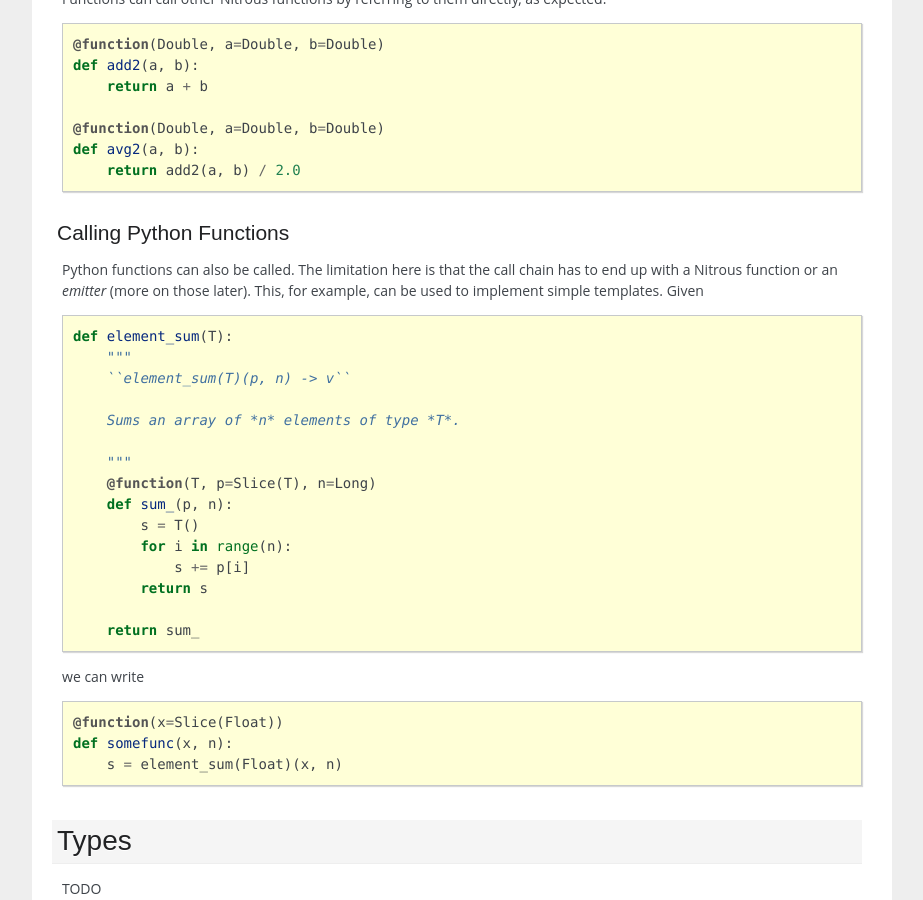
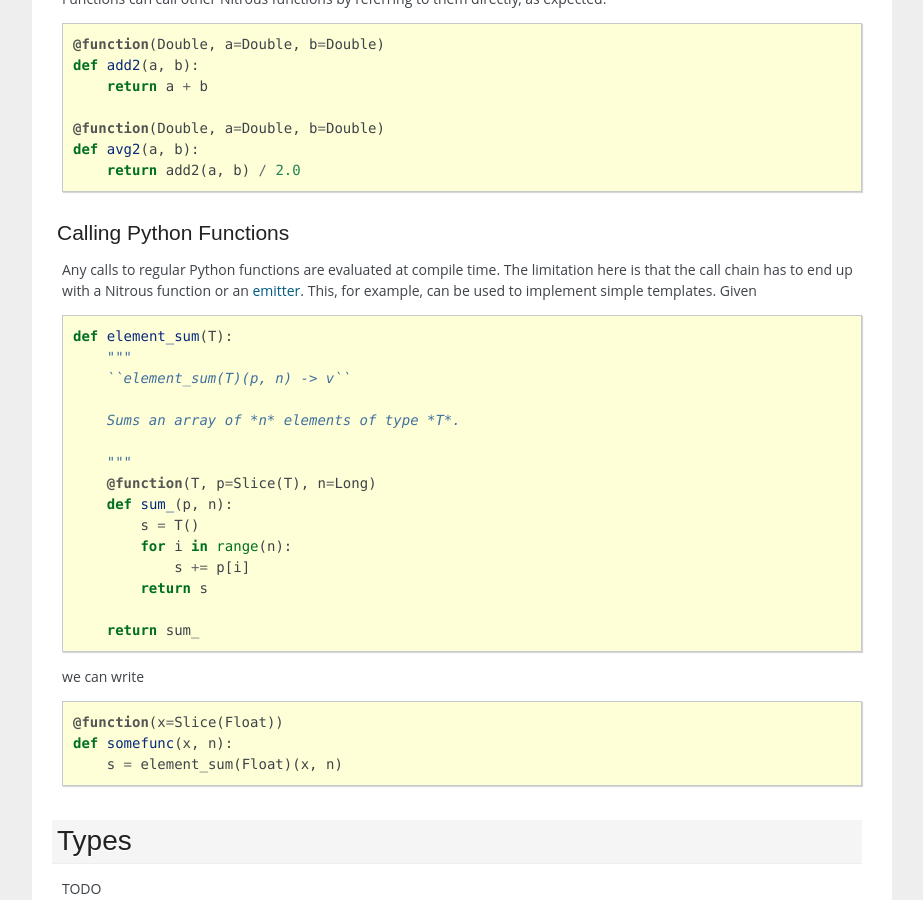
Before and after one commit to dtcaciuc/nitrous, a Sphinx documentation site: the page built from doc/userguide.rst, in a window 1280 px wide and 900 px high, scrolled down 3173 px. Shown: the whole window, without its empty margins (198-1121 px from the left). Built offline with Sphinx 7.4.7, drawn with Linux system fonts in a browser that asks for light colours.

Commit message:
Doc: clarified behavior when calling regular Python functions

```diff
--- a/doc/userguide.rst
+++ b/doc/userguide.rst
@@ -193,9 +193,10 @@ expected::
 Calling Python Functions
 ------------------------
 
-Python functions can also be called. The limitation here is that the call chain
-has to end up with a Nitrous function or an *emitter* (more on those later).
-This, for example, can be used to implement simple templates. Given
+Any calls to regular Python functions are evaluated at compile time. The
+limitation here is that the call chain has to end up with a Nitrous function or
+an `emitter`_.  This, for example, can be used to
+implement simple templates. Given
 
 .. code-block:: python
 
```
Also changed, not shown: other parts of doc/userguide.rst (+2 -0 lines).
